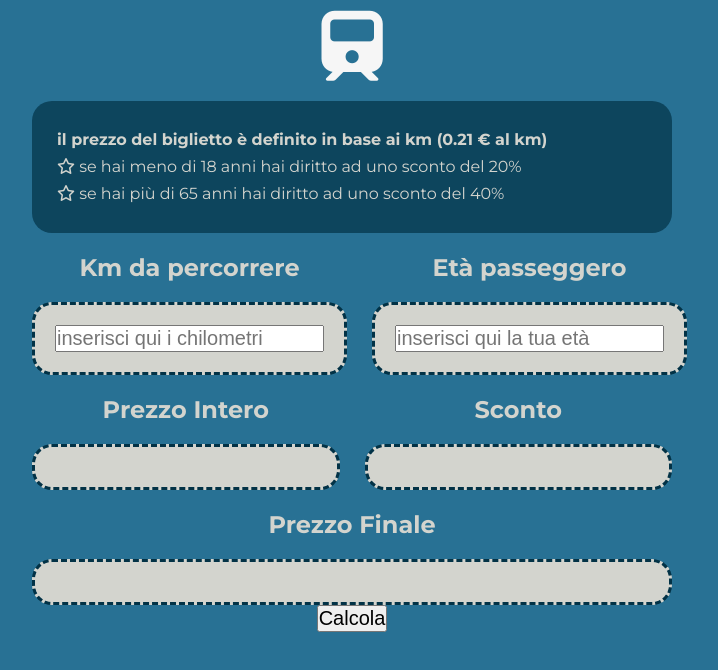
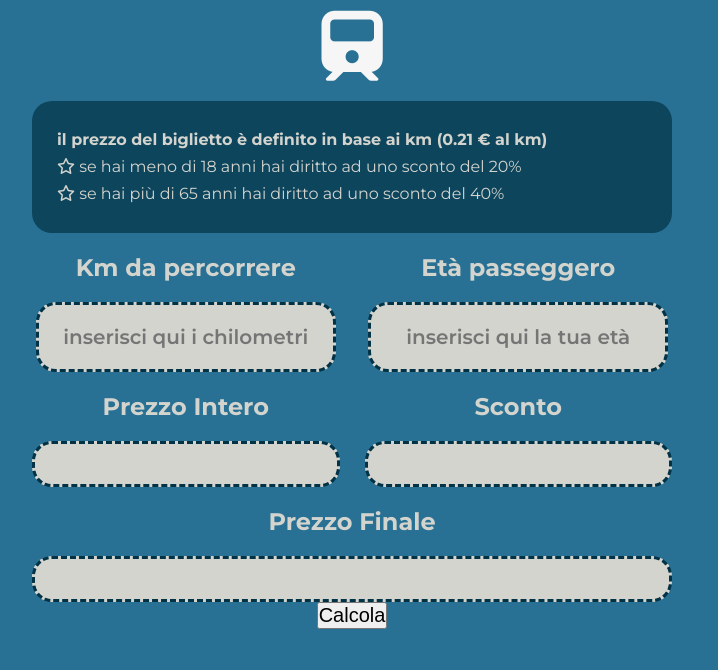
Before and after one commit to ginevrabotrugno/js-biglietto-treno-form, a plain HTML site: page index.html in a window 1280 px wide. Shown: the part 130-800 px from the top of the page, without its empty margins (288-1006 px from the left). Drawn offline with Linux system fonts and the light colour scheme.

Commit message:
fixed code

```diff
--- a/css/style.css
+++ b/css/style.css
@@ -82,3 +82,9 @@ h1 {
     font-size: 20px;
     font-weight: 600;
 }
+
+input.card {
+    font-family: inherit;
+    text-align: center;
+    font-weight: 600;
+}
--- a/index.html
+++ b/index.html
@@ -40,15 +40,11 @@
         <div class="row">
             <div class="col_50">
                 <h2>Km da percorrere</h2>
-                <div class="card">
-                    <input id="km" type="text" style="font-size: 20px;" placeholder="inserisci qui i chilometri">
-                </div>
+                <input id="km" class="card" type="text" style="font-size: 20px;" placeholder="inserisci qui i chilometri">
             </div>
             <div class="col_50">
                 <h2>Età passeggero</h2>
-                <div class="card">
-                    <input id="eta" type="text" style="font-size: 20px;" placeholder="inserisci qui la tua età">
-                </div>
+                <input id="eta" class="card" type="text" style="font-size: 20px;" placeholder="inserisci qui la tua età">
             </div>
         </div>
         <div class="row">
--- a/js/main.js
+++ b/js/main.js
@@ -44,13 +44,9 @@ calcola.addEventListener("click",
 
             sconto = (prezzoBiglietto * 0.2);
 
-            // document.getElementById("sconto").innerHTML = sconto.toFixed(2);
-
         } else if ( etaPasseggero > 65) { //  va applicato uno sconto del 40% per gli over 65
 
             sconto = (prezzoBiglietto * 0.4);
-
-            // document.getElementById("sconto").innerHTML = sconto.toFixed(2);
 
         }
 
```
